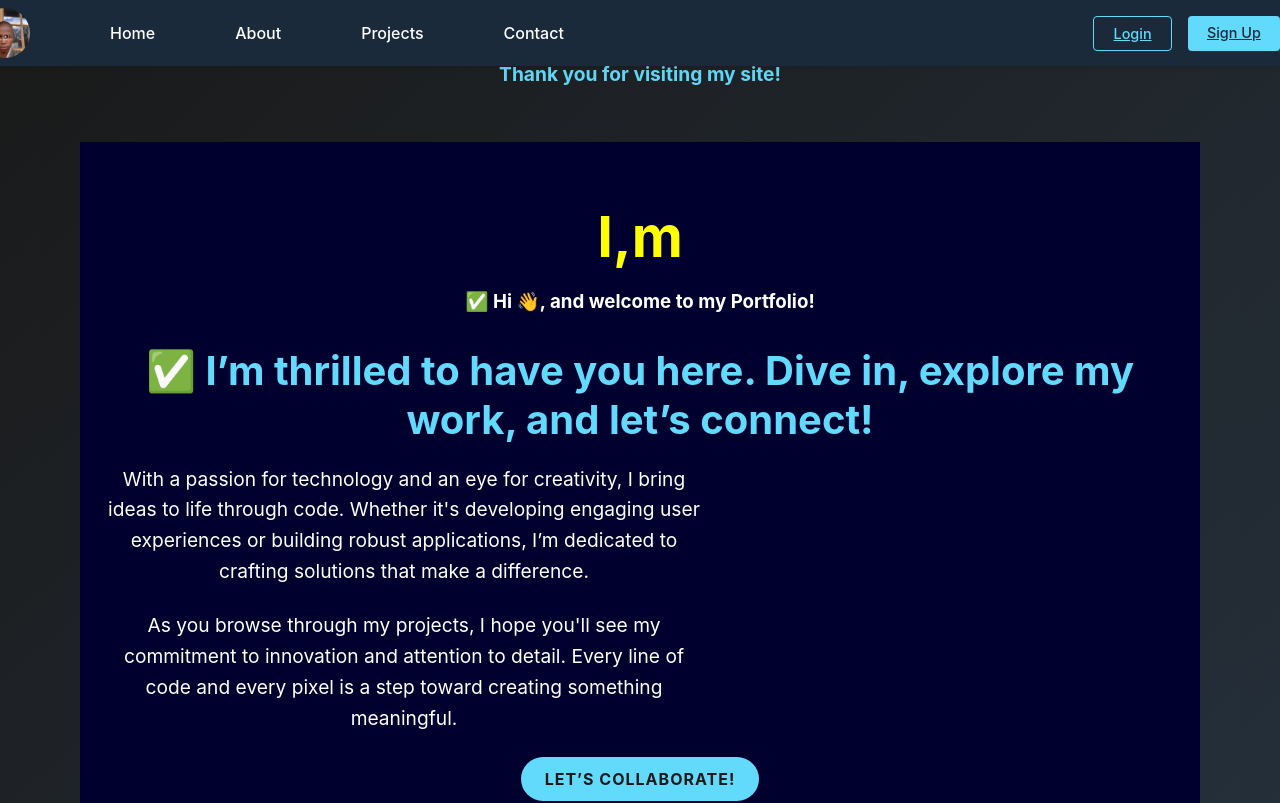
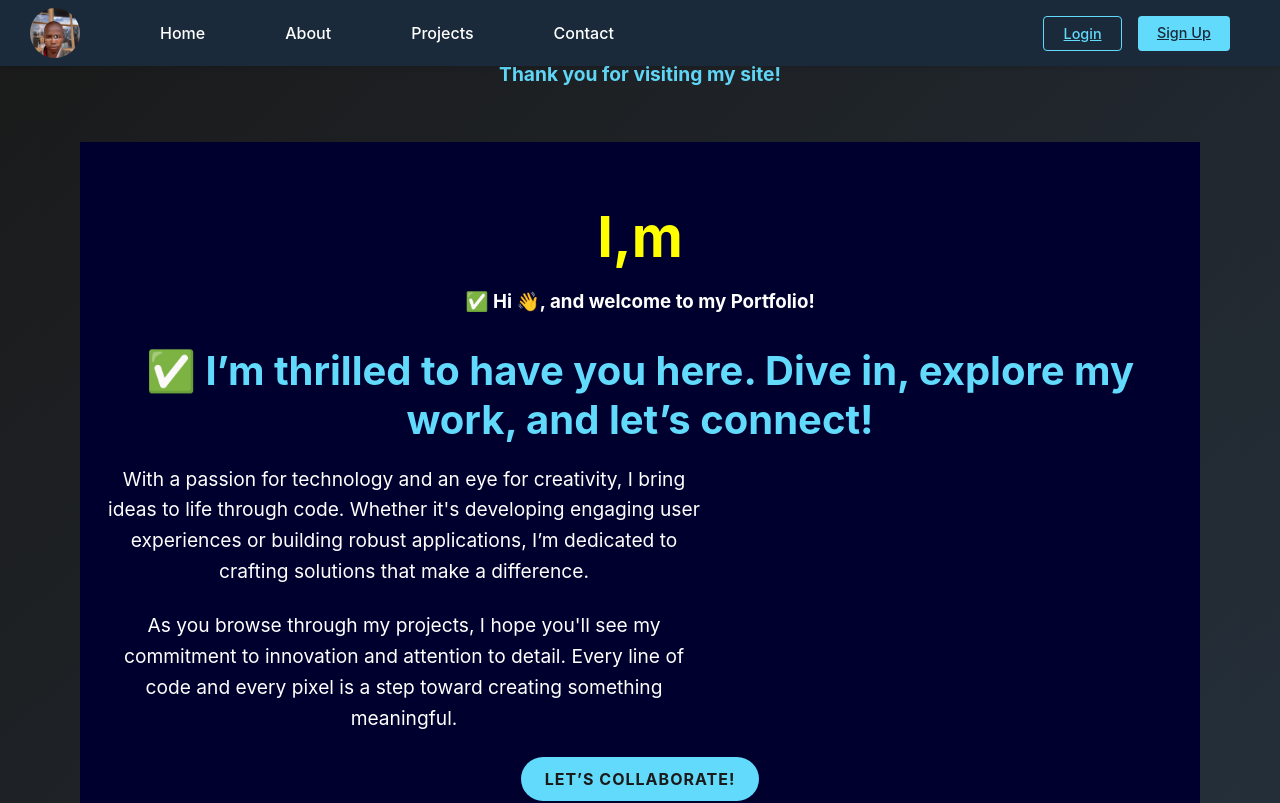
Before and after one commit to biwott77/Biwott, a React (Create React App) app: page / in a window 1280 px wide. Shown: the top 803 px of the page. Built offline with nearby package versions, Linux system fonts and the light colour scheme.

Commit message:
Initial commit

```diff
--- a/src/Frontend/Navbar.js
+++ b/src/Frontend/Navbar.js
@@ -34,7 +34,7 @@ const Navbar = () => {
         </div>
 
         {/* Auth Buttons */}
-        <div className={`auth-buttons ${isOpen ? 'active' : ''}`}>
+        <div className={`auth-buttons ${isOpen ? 'active' : ''}`} style={{marginRight: '50px'}}>
           <Link to="/login" className="login-btn">Login</Link>
           <Link to="/signup" className="signup-btn">Sign Up</Link>
         </div>
--- a/src/styles/Navbar.css
+++ b/src/styles/Navbar.css
@@ -20,6 +20,7 @@
   display: flex;
   align-items: center;
   gap: 2rem;
+
 }
 
 .logo-link {
@@ -32,7 +33,7 @@
   height: 50px;
   border-radius: 50%;
   object-fit: cover;
-  margin-left: -20px;
+  margin-left: 30px;
   transition: transform 0.3s ease;
 }
 
@@ -179,7 +180,7 @@
   }
 
   .nav-links li {
-    margin-left: 2rem; /* Add some spacing for horizontal layout */
+    margin-left: 2rem;
   }
 
   .auth-buttons {
@@ -195,7 +196,7 @@
   .navbar-image {
     width: 40px;
     height: 40px;
-    margin-left: -10px;
+    margin-left: 20px;
   }
 
   .nav-links li a {
```
